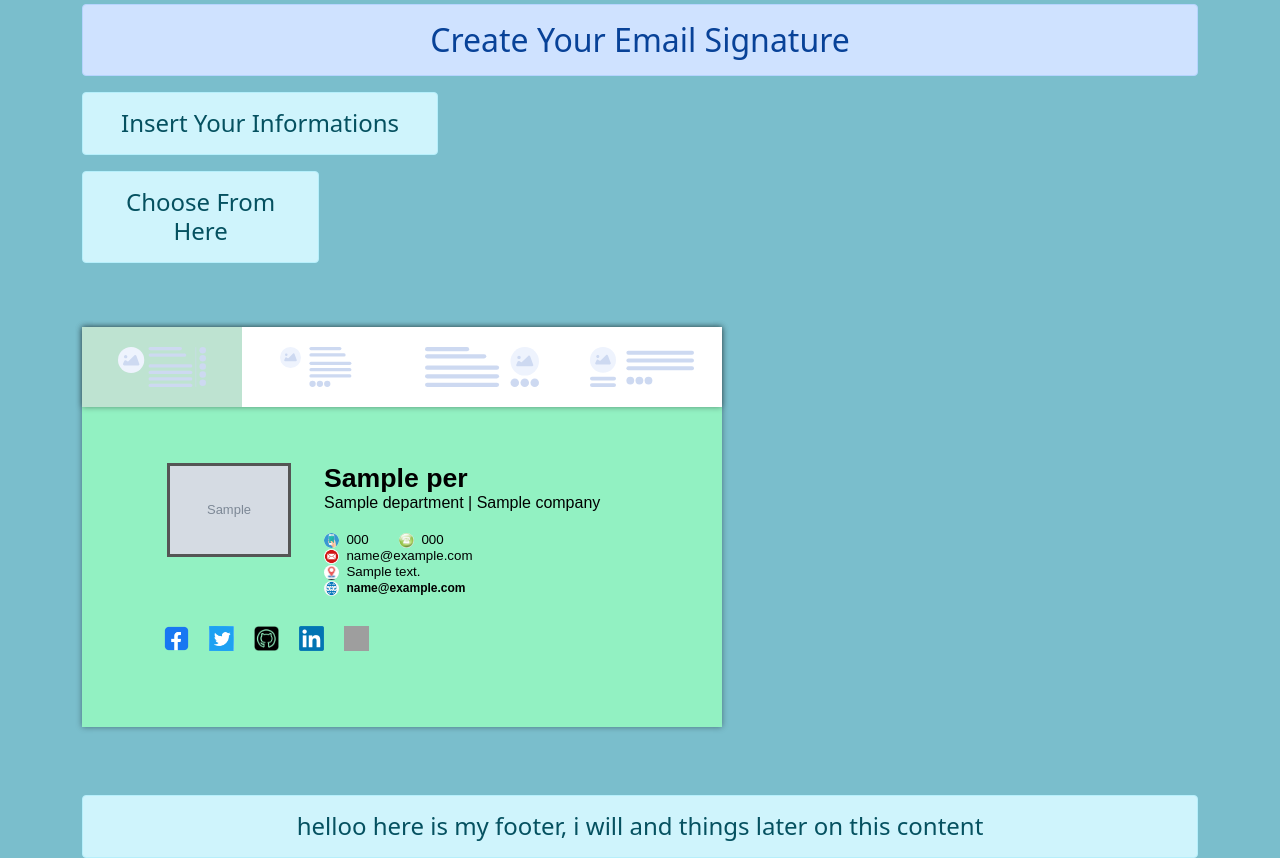
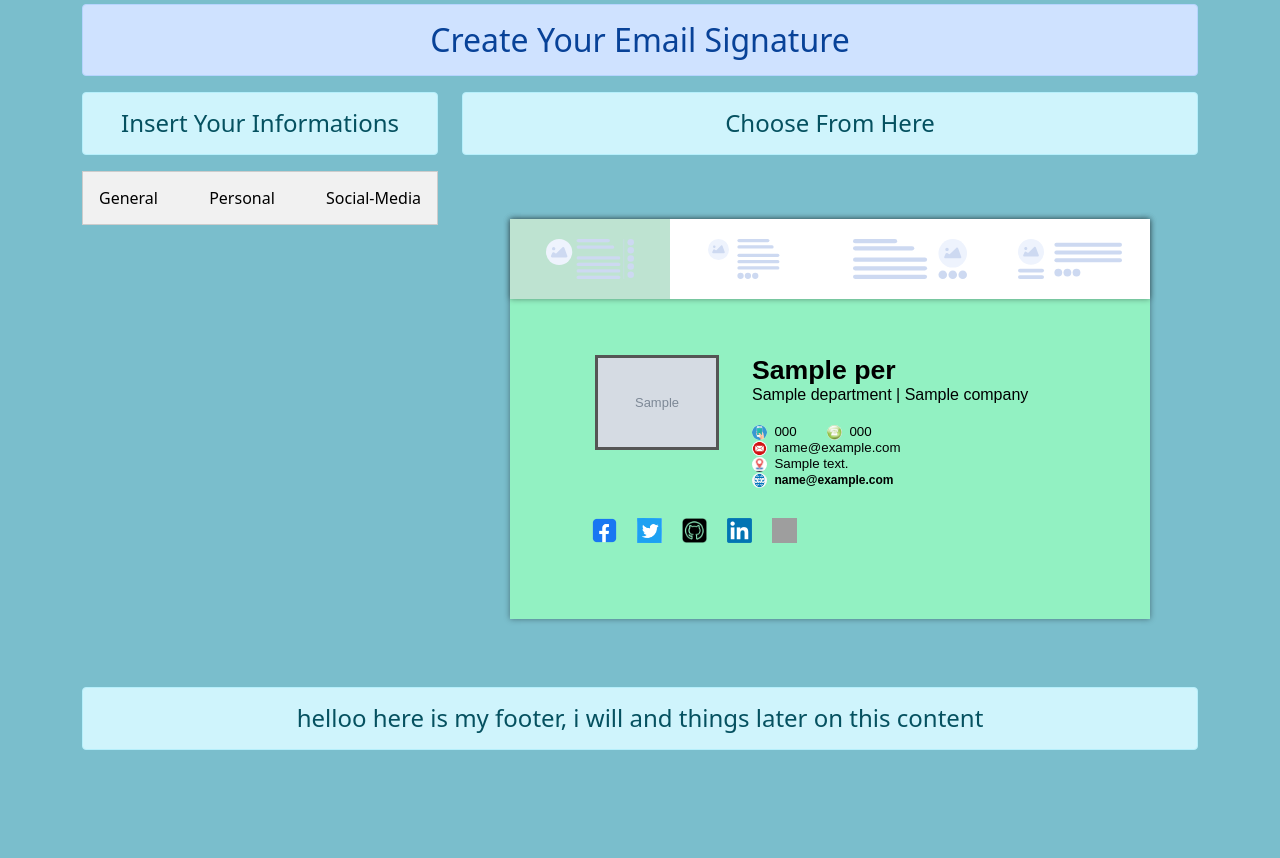
Before and after one commit to TahminaTania/Email_Signature_Generator, a Django app: template signature/templates/signature/output.html in a window 1280 px wide. After the commit the page ends 750 px from the top, so only its background shows below. Run offline with Django 4.2, Linux system fonts and the light colour scheme; the template is opened without the code that fills it: values that come from a table or form of the project are taken from there, most other values are stand-ins (such as "Sample title", 1, 10 or a date in 2020); grey boxes marked "Sample" are stand-in pictures; some libraries are stand-ins or nearby versions; grey boxes are pictures that could not be loaded.

Commit message:
wed office. need to do in one page

```diff
--- a/signature/templates/signature/base.html
+++ b/signature/templates/signature/base.html
@@ -26,7 +26,7 @@
 
 			  <div class="col-sm-8">
 				  <h4 class="text-center alert alert-info">Choose From Here</h4>
-				   {%block output%}{% endblock output%}
+				   {%block output%}{%endblock output%}
 			     </div>
 			</div>
 		 </div>
--- a/signature/templates/signature/output.html
+++ b/signature/templates/signature/output.html
@@ -1,4 +1,4 @@
-{% extends 'signature/base.html' %}
+{% extends 'signature/input.html' %}
 {% block output%}
 {%load static%}
 <link rel="stylesheet" href="{% static 'signature/css/outputtan.css'%}">
@@ -20,12 +20,12 @@
 
 {%if pers %}
 <table style="FONT-FAMILY: Arial, sans-serif; COLOR: #000000; width:480px;" cellspacing="0" cellpadding="0" border="0">
-    {% for items in pers %}
+
   <tbody>
   <tr>
-    {% if items.Image%}
+    {% if pers.Image%}
     <td style="FONT-SIZE: 10pt; FONT-FAMILY: Arial, sans-serif; COLOR: #000000; line-height:12pt; padding-bottom:10px; padding-right:20px; text-align:center; width:170px" width="170" valign="top" align="center">
-	<img class="profile" src="{{items.Image.url}}" alt="photograph" width="124" border="0" style=" border: 3px solid #555; height:auto; width:124px"/>
+	<img class="profile" src="{{pers.Image.url}}" alt="photograph" width="124" border="0" style=" border: 3px solid #555; height:auto; width:124px"/>
 	 </td>
     {%else%}
     <td style="FONT-SIZE: 10pt; FONT-FAMILY: Arial, sans-serif; COLOR: #000000; line-height:12pt; padding-bottom:10px; padding-right:20px; text-align:center; width:170px" width="170" valign="top" align="center">
@@ -35,25 +35,25 @@
 
 	<td style="width: 310px; FONT-FAMILY: Arial, sans-serif; padding-bottom:10px" valign="top">
 
-	<span style="FONT-SIZE: 20pt; COLOR: #000000; FONT-FAMILY: Arial, sans-serif;"><strong>{{items.name}}</strong></span>
-        <span style="FONT-SIZE: 12pt; COLOR: #000000;"><br>{{items.Department}} <span>| </span></span>
-	<span style="FONT-SIZE: 12pt; COLOR: #000000;">{{items.Company}}</span>
+	<span style="FONT-SIZE: 20pt; COLOR: #000000; FONT-FAMILY: Arial, sans-serif;"><strong>{{pers.name}}</strong></span>
+        <span style="FONT-SIZE: 12pt; COLOR: #000000;"><br>{{pers.Department}} <span>| </span></span>
+	<span style="FONT-SIZE: 12pt; COLOR: #000000;">{{pers.Company}}</span>
 	<br><br>
 
 
-		<span style="FONT-SIZE: 10pt;"><img src="{% static '/signature/media/mbl.png'%}" alt="phone-icon" style="border-radius: 50%; height:15px; width:15px" width="12" height="12" border="0">&nbsp; {{items.Phone}} <span>&nbsp;&nbsp;&nbsp;&nbsp;&nbsp;&nbsp;</span></span>
-                <span style="FONT-SIZE: 10pt;"><img src="{% static '/signature/media/phone.jpg'%}" alt="phone-icon" style="border-radius: 50%; height:15px; width:15px" width="12" height="12" border="0">&nbsp; {{items.Phone}}</span>
+		<span style="FONT-SIZE: 10pt;"><img src="{% static '/signature/media/mbl.png'%}" alt="phone-icon" style="border-radius: 50%; height:15px; width:15px" width="12" height="12" border="0">&nbsp; {{pers.Phone}} <span>&nbsp;&nbsp;&nbsp;&nbsp;&nbsp;&nbsp;</span></span>
+                <span style="FONT-SIZE: 10pt;"><img src="{% static '/signature/media/phone.jpg'%}" alt="phone-icon" style="border-radius: 50%; height:15px; width:15px" width="12" height="12" border="0">&nbsp; {{pers.Phone}}</span>
 
-                <span style="FONT-SIZE: 10pt;"><br><img src="{% static '/signature/media/mail.jpg'%}" alt="phone-icon" style="border-radius: 50%; height:15px; width:15px" width="12" height="12" border="0">&nbsp; {{items.email}}</span>
+                <span style="FONT-SIZE: 10pt;"><br><img src="{% static '/signature/media/mail.jpg'%}" alt="phone-icon" style="border-radius: 50%; height:15px; width:15px" width="12" height="12" border="0">&nbsp; {{pers.email}}</span>
 
                 <span style="FONT-SIZE: 10pt;">
                     <br>
-                    <img src="{% static '/signature/media/address.jpg'%}" alt="address-icon" style="border-radius: 50%; height:15px; width:15px" width="12" height="12" border="0" align="absmiddle"><span>&nbsp; {{items.Address}}</span>
+                    <img src="{% static '/signature/media/address.jpg'%}" alt="address-icon" style="border-radius: 50%; height:15px; width:15px" width="12" height="12" border="0" align="absmiddle"><span>&nbsp; {{pers.Address}}</span>
                 </span>
 
                 <span style="FONT-SIZE: 10pt;">
                     <br>
-                    <img src="{% static '/signature/media/website.png'%}" alt="website-icon" style="border-radius: 50%; height:15px; width:15px" width="12" height="12" border="0" align="absmiddle">&nbsp; <a href="http://{website}" target="_blank" rel="noopener" style=" text-decoration:none;"><strong style="color:#000000; font-family:Arial, sans-serif; font-size:9pt">{{items.email}}</strong></a>
+                    <img src="{% static '/signature/media/website.png'%}" alt="website-icon" style="border-radius: 50%; height:15px; width:15px" width="12" height="12" border="0" align="absmiddle">&nbsp; <a href="http://{website}" target="_blank" rel="noopener" style=" text-decoration:none;"><strong style="color:#000000; font-family:Arial, sans-serif; font-size:9pt">{{pers.email}}</strong></a>
                 </span>
 
 
@@ -64,17 +64,17 @@
                     <tbody>
                         <tr >
 
-			<td style="width: 22px; padding:10px;"><a href="{{items.Facebook}}"  rel="noopener"><img src="{% static '/signature/media/fb.png' %}" alt="facebook icon" style="border:0; height:25px; width:25px" width="15" border="0"></a></td>
-			<td style="width: 22px; padding:10px;"><a href="{{items.Twiter}}"  rel="noopener"><img src="{% static '/signature/media/twiter.png' %}" alt="twitter icon" style="border:0; height:25px; width:25px" width="15" border="0"></a></td>
-			<td style="width: 22px; padding:10px;"><a href="{{items.Github}}"  rel="noopener"><img src="{% static '/signature/media/git.png' %}" alt="github icon" style="border:0; height:25px; width:25px" width="15" border="0"></a></td>
-			<td style="width: 22px; padding:10px;"><a href="{{items.Linkedin}}"  rel="noopener"><img src="{% static '/signature/media/le.png' %}" alt="linkedin icon" style="border:0; height:25px; width:25px" width="15" border="0"></a></td>
-			<td style="width: 22px; padding:10px;"><a href="{{items.Facebook}}"  rel="noopener"><img src="{% static '/signature/media/yt.png' %}" alt="youtube icon" style="border:0; height:25px; width:25px" width="15" border="0"></a></td>
+			<td style="width: 22px; padding:10px;"><a href="{{pers.Facebook}}"  rel="noopener"><img src="{% static '/signature/media/fb.png' %}" alt="facebook icon" style="border:0; height:25px; width:25px" width="15" border="0"></a></td>
+			<td style="width: 22px; padding:10px;"><a href="{{pers.Twiter}}"  rel="noopener"><img src="{% static '/signature/media/twiter.png' %}" alt="twitter icon" style="border:0; height:25px; width:25px" width="15" border="0"></a></td>
+			<td style="width: 22px; padding:10px;"><a href="{{pers.Github}}"  rel="noopener"><img src="{% static '/signature/media/git.png' %}" alt="github icon" style="border:0; height:25px; width:25px" width="15" border="0"></a></td>
+			<td style="width: 22px; padding:10px;"><a href="{{pers.Linkedin}}"  rel="noopener"><img src="{% static '/signature/media/le.png' %}" alt="linkedin icon" style="border:0; height:25px; width:25px" width="15" border="0"></a></td>
+			<td style="width: 22px; padding:10px;"><a href="{{pers.Facebook}}"  rel="noopener"><img src="{% static '/signature/media/yt.png' %}" alt="youtube icon" style="border:0; height:25px; width:25px" width="15" border="0"></a></td>
 
                           </tr></table>
 
 
       </td></tbody>
-      {%endfor%}
+
   </table>
   {% else %}
   <h1> Not Found...<h2>
@@ -87,68 +87,118 @@
 
 <article class='dos fa fa-wrench'>
   {%if pers %}
-  {% for items in pers%}
+
+
 <div style="padding:35px;float:left; display:flex;">
-  <img src="{{items.Image.url}}" alt="photograph" width="124" border="0" style="border-radius:50%;"/>
-
+    {% if pers.Image%}
+    <div style="FONT-SIZE: 10pt; FONT-FAMILY: Arial, sans-serif; COLOR: #000000; line-height:12pt; padding-bottom:10px; padding-right:20px; text-align:center; width:170px" width="170" valign="top" align="center">
+      <img src="{{pers.Image.url}}" alt="photograph" width="124" border="0" style="border-radius:50%;"/>
+    </div>
+    {%else%}
+    <div style="FONT-SIZE: 10pt; FONT-FAMILY: Arial, sans-serif; COLOR: #000000; line-height:12pt; padding-bottom:10px; padding-right:20px; text-align:center; width:170px" width="170" valign="top" align="center">
+      <img  src="{% static '/signature/media/blank profile.png' %}" alt="photograph" width="124" border="0" style="border:0; height:auto; width:124px"/>
+    </div>
+       {%endif%}
 </div>
   <div style="padding:35px;font-family:Cursive; letter-spacing:2px; word-spacing:10px;font-size:20pt; margin-left:25px;">
-   <span> {{items.name}} </span>
+   <span> {{pers.name}} </span>
 
   <div style="display:grid-container;font-weight: normal;font-family:Cursive;word-spacing:0;letter-spacing:0;font-size:11pt;padding:10px;">
 
    <div style="margin-top:9px;">
-    <span style="color:blue;">Designation:</span> <span>{{items.Job_Title}}</span>
+    <span style="color:blue;">Designation:</span> <span>{{pers.Job_Title}}</span>
    </div>
    <div style="margin-top:9px;">
-    <span style="color:blue;">Comapany:</span><span>{{items.Company}}</span>
+    <span style="color:blue;">Comapany:</span><span>{{pers.Company}}</span>
    </div>
    <div style="margin-top:9px;">
-    <span style="color:blue;">Email:</span> <span>{{items.email}}</span>
+    <span style="color:blue;">Email:</span> <span>{{pers.email}}</span>
    </div>
    <div style="margin-top:9px;">
-    <span style="color:blue;">Website:</span> <span>{{items.Website}}</span>
+    <span style="color:blue;">Website:</span> <span>{{pers.Website}}</span>
    </div>
    <div style="margin-top:9px;">
-    <span style="color:blue;">Address :</span> <span>{{items.Address}}</span>
+    <span style="color:blue;">Address :</span> <span>{{pers.Address}}</span>
    </div>
    <div style="margin-top:9px;">
-    <span style="color:blue;">Contact-Number:</span> <span>{{items.Phone}}</span>
+    <span style="color:blue;">Contact-Number:</span> <span>{{pers.Phone}}</span>
    </div>
    <div style="margin-left:100px; padding:10px;">
 		<table >
-			<td style="width: 22px; padding:10px;"><a href="{{items.Facebook}}"  rel="noopener"><img src="{% static '/signature/media/fb.png' %}" alt="facebook icon" style="border-radius:50%;; height:25px; width:25px" width="15" border="0"></a></td>
-			<td style="width: 22px; padding:10px;"><a href="{{items.Twiter}}"  rel="noopener"><img src="{% static '/signature/media/twiter.png' %}" alt="twitter icon" style="border-radius:50%;; height:25px; width:25px" width="15" border="0"></a></td>
-			<td style="width: 22px; padding:10px;"><a href="{{items.Github}}"  rel="noopener"><img src="{% static '/signature/media/git.png' %}" alt="github icon" style="border-radius:50%;; height:25px; width:25px" width="15" border="0"></a></td>
-			<td style="width: 22px; padding:10px;"><a href="{{items.Linkedin}}"  rel="noopener"><img src="{% static '/signature/media/le.png' %}" alt="linkedin icon" style="border-radius:50%;; height:25px; width:25px" width="15" border="0"></a></td>
-			<td style="width: 22px; padding:10px;"><a href="{{items.Facebook}}"  rel="noopener"><img src="{% static '/signature/media/yt.png' %}" alt="youtube icon" style="border-radius:50%;; height:25px; width:25px" width="15" border="0"></a></td>
+			<td style="width: 22px; padding:10px;"><a href="{{pers.Facebook}}"  rel="noopener"><img src="{% static '/signature/media/fb.png' %}" alt="facebook icon" style="border-radius:50%;; height:25px; width:25px" width="15" border="0"></a></td>
+			<td style="width: 22px; padding:10px;"><a href="{{pers.Twiter}}"  rel="noopener"><img src="{% static '/signature/media/twiter.png' %}" alt="twitter icon" style="border-radius:50%;; height:25px; width:25px" width="15" border="0"></a></td>
+			<td style="width: 22px; padding:10px;"><a href="{{pers.Github}}"  rel="noopener"><img src="{% static '/signature/media/git.png' %}" alt="github icon" style="border-radius:50%;; height:25px; width:25px" width="15" border="0"></a></td>
+			<td style="width: 22px; padding:10px;"><a href="{{pers.Linkedin}}"  rel="noopener"><img src="{% static '/signature/media/le.png' %}" alt="linkedin icon" style="border-radius:50%;; height:25px; width:25px" width="15" border="0"></a></td>
+			<td style="width: 22px; padding:10px;"><a href="{{pers.Facebook}}"  rel="noopener"><img src="{% static '/signature/media/yt.png' %}" alt="youtube icon" style="border-radius:50%;; height:25px; width:25px" width="15" border="0"></a></td>
 	                         </table>
      </div>
 
 
 </div>
 
-{%endfor%}
+
 {%endif%}
 
 </article>
 
 
+<article class='tres fa fa-beer'>
+  {%if pers %}
+
+  <div style= "display:flex;float:left;">
+    <div style="padding:5px;font-family:Cursive; letter-spacing:2px; word-spacing:10px;font-size:20pt;">
+      <span> {{pers.name}} </span>
+
+     <div style="font-weight: normal;font-family:Cursive;word-spacing:0;letter-spacing:0;font-size:11pt;padding:10px;">
+
+      <div style="margin-top:9px;">
+       <span style="color:blue;">Designation:</span> <span>{{pers.Job_Title}}</span>
+      </div>
+      <div style="margin-top:9px;">
+       <span style="color:blue;">Comapany:</span><span>{{pers.Company}}</span>
+      </div>
+      <div style="margin-top:9px;">
+       <span style="color:blue;">Email:</span> <span>{{pers.email}}</span>
+      </div>
+      <div style="margin-top:9px;">
+       <span style="color:blue;">Website:</span> <span>{{pers.Website}}</span>
+      </div>
+      <div style="margin-top:9px;">
+       <span style="color:blue;">Address :</span> <span>{{pers.Address}}</span>
+      </div>
+      <div style="margin-top:9px;">
+       <span style="color:blue;">Contact-Number:</span> <span>{{pers.Phone}}</span>
+      </div>
+  </div>
+  <div style="margin-left:300px;padding:20px;margin-top:-200px;">
+    {% if pers.Image%}
+    <div style="FONT-SIZE: 10pt; FONT-FAMILY: Arial, sans-serif; COLOR: #000000; line-height:12pt; padding-bottom:10px; padding-right:20px; text-align:center; width:170px" width="170" valign="top" align="center">
+      <img src="{{pers.Image.url}}" alt="photograph" width="124" border="0" style="border-radius:50%;"/>
+    </div>
+    {%else%}
+    <div style="FONT-SIZE: 10pt; FONT-FAMILY: Arial, sans-serif; COLOR: #000000; line-height:12pt; padding-bottom:10px; padding-right:20px; text-align:center; width:170px" width="170" valign="top" align="center">
+      <img  src="{% static '/signature/media/blank profile.png' %}" alt="photograph" width="124" border="0" style="border:0; height:auto; width:124px"/>
+    </div>
+       {%endif%}
+  </div>
+  <div style="float:right;">
+    <table >
+			<td style="width: 22px; padding:10px;"><a href="{{pers.Facebook}}"  rel="noopener"><img src="{% static '/signature/media/fb.png' %}" alt="facebook icon" style="border-radius:50%;; height:25px; width:25px" width="15" border="0"></a></td>
+			<td style="width: 22px; padding:10px;"><a href="{{pers.Twiter}}"  rel="noopener"><img src="{% static '/signature/media/twiter.png' %}" alt="twitter icon" style="border-radius:50%;; height:25px; width:25px" width="15" border="0"></a></td>
+			<td style="width: 22px; padding:10px;"><a href="{{pers.Github}}"  rel="noopener"><img src="{% static '/signature/media/git.png' %}" alt="github icon" style="border-radius:50%;; height:25px; width:25px" width="15" border="0"></a></td>
+			<td style="width: 22px; padding:10px;"><a href="{{pers.Linkedin}}"  rel="noopener"><img src="{% static '/signature/media/le.png' %}" alt="linkedin icon" style="border-radius:50%;; height:25px; width:25px" width="15" border="0"></a></td>
+			<td style="width: 22px; padding:10px;"><a href="{{pers.Facebook}}"  rel="noopener"><img src="{% static '/signature/media/yt.png' %}" alt="youtube icon" style="border-radius:50%;; height:25px; width:25px" width="15" border="0"></a></td>
+	                         </table>
+
+  </div>
 
 
 
+{%endif%}
 
-<article class='tres fa fa-beer'>
+</article>
 
-<ol>
-<li>Dimensionado de imágenes y objetos en CSS</li>
-<li>Evita pulsaciones no deseadas al hacer scroll</li>
-<li>¿Qué es CSS?</li>
-<li>CSS Style Attributes. La especificación</li>
-<li>Múltiples labels por cada input </li>
-<li>Sintaxis de Css y Glosario de términos</li>
-</ol>
-</article>
+
 <article class='cuatro fa fa-copy'>
 <dl>
 <dt>Guía de Transiciones Css</dt>
```
Also changed, not shown: signature/forms.py (+9 -0 lines), signature/templates/signature/inpu.html (renamed from signature/templates/signature/inputfdgh.html, +12 -12 lines), signature/views.py (+21 -25 lines), db.sqlite3, media/upload/images.jpeg (added).
